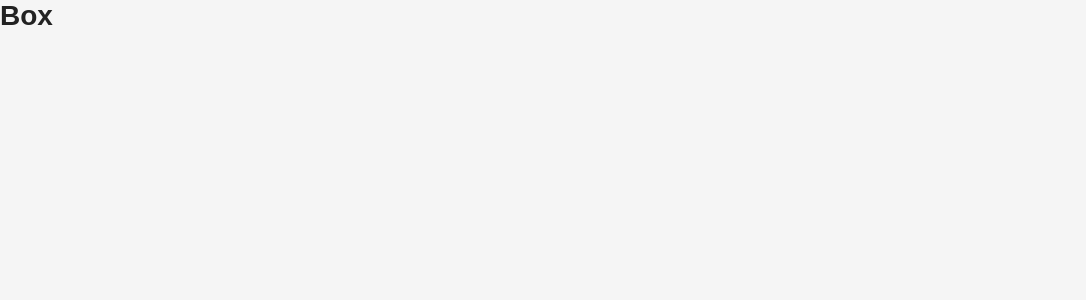
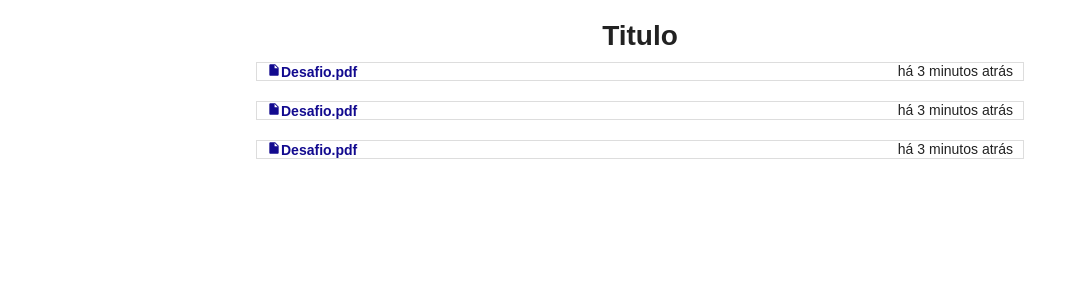
Before and after one commit to dsenam/MERN-dropbox, a React (Create React App) app in the folder web/: page /box/1 in a window 1280 px wide. Shown: the top 300 px of the page, without its empty margins (0-1086 px from the left). Built offline with nearby package versions, Linux system fonts and the light colour scheme.

Commit message:
+ estilização page Box

```diff
--- a/web/src/pages/Box/index.js
+++ b/web/src/pages/Box/index.js
@@ -1,10 +1,40 @@
 import React from 'react';
-
+import {MdInsertDriveFile} from 'react-icons/md'
 import { Container } from './styles';
 
 function Box() {
   return (
-    <h1>Box</h1>
+    <Container>
+        <header>
+            <h1>Titulo</h1>
+        </header>
+
+        <ul>
+            <li>
+                <a href="">
+                    <MdInsertDriveFile />
+                    <strong>Desafio.pdf</strong>
+                </a>
+                <span>há 3 minutos atrás</span>
+            </li>
+
+            <li>
+                <a href="">
+                    <MdInsertDriveFile />
+                    <strong>Desafio.pdf</strong>
+                </a>
+                <span>há 3 minutos atrás</span>
+            </li>
+
+            <li>
+                <a href="">
+                    <MdInsertDriveFile />
+                    <strong>Desafio.pdf</strong>
+                </a>
+                <span>há 3 minutos atrás</span>
+            </li>
+        </ul>
+    </Container>
   );
 }
 
--- a/web/src/pages/Box/styles.js
+++ b/web/src/pages/Box/styles.js
@@ -1,5 +1,39 @@
 import styled from 'styled-components';
 
 export const Container = styled.div`
+  display: flex;
+  width: 100%;
+  background-color: white;
+  height: 100%;
+  flex-direction: column;
+  align-items: center;
 
+  h1 {
+      margin-top: 20px;
+  }
+
+  ul {
+      width: 100%;
+      display: flex;
+      flex-direction: column;
+      align-items: center;
+
+      li {
+        border: 1px solid #ddd;
+        margin: 10px;
+        width: 60%;
+        display: flex;
+        justify-content: space-between;
+
+        a {
+            text-decoration: none;
+            margin: 0 10px;
+            color: #120a8f;
+        }
+
+        span {
+            margin-right: 10px;
+        }
+      }
+  }
 `;
--- a/web/src/pages/Main/index.js
+++ b/web/src/pages/Main/index.js
@@ -4,17 +4,19 @@ import { Container } from './styles';
 import { MdMoveToInbox } from 'react-icons/md';
 
 
-function Main() {
+function Main(props) {
     const [box, setBox] = useState('')
 
    async function handleSubmit(e) {
         e.preventDefault()
-        const response = await api.post('boxes', {
-            title: box
-        })
-
-        console.log(response.data)
-
+        try {
+            const response = await api.post('boxes', {
+                title: box
+            })
+            props.history.push(`/box/${response.data._id}`);
+        } catch (error) {
+            console.log(error)
+        }
     }
   return (
     <>
--- a/web/src/services/api.js
+++ b/web/src/services/api.js
@@ -1,7 +1,7 @@
 import axios from 'axios'
 
 const api = axios.create({
-    baseURL: 'http:localhost:3333'
+    baseURL: 'http://localhost:3333'
 })
 
 export default api;
```
Also changed, not shown: 1 other file (tests, documents, lock files or other folders).
